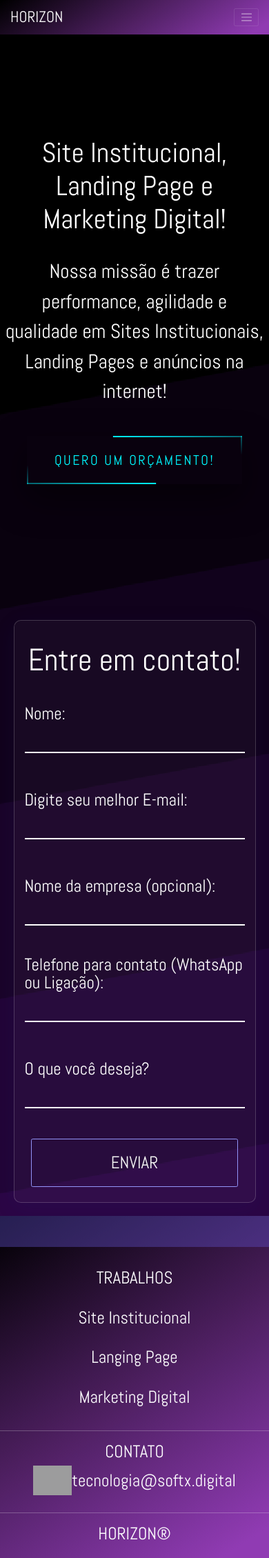
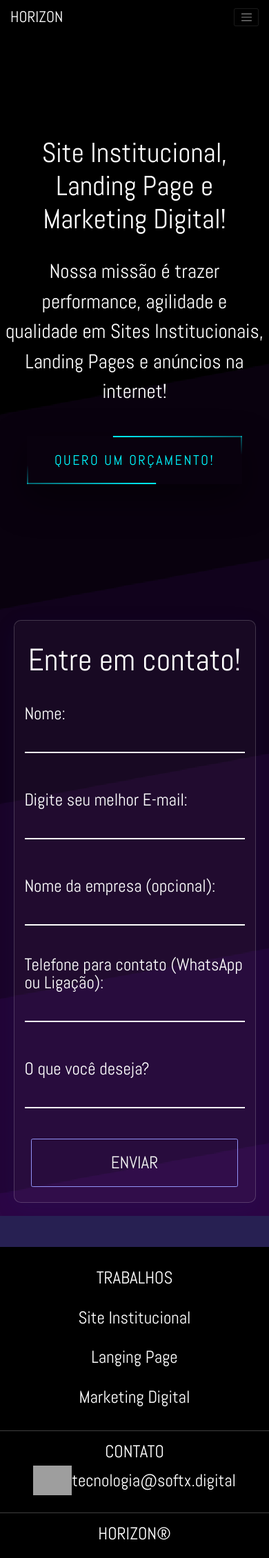
Before and after one commit to AI-Vlad/site-horizon, a PHP site: page / in a window 390 px wide. Shown: the whole page at 69% size. Run offline with PHP 8.4, Linux system fonts and the light colour scheme; grey boxes are pictures that could not be loaded.

Commit message:
remodelando desgin do site

```diff
--- a/assets/css/styles.css
+++ b/assets/css/styles.css
@@ -89,9 +89,7 @@ p {
 }
 
 .bg-purple {
-    background-color: #923cb5;
-    background-image: linear-gradient(147deg, #000000 0%, #923cb5 94%);
-    opacity: 0.8;
+
 }
 
 .nav-link {
@@ -733,7 +731,25 @@ span[class^='cta']:before {
     min-width: 100%;
     min-height: 100%;
     opacity: 0.4;
-  }
+}
+
+#myVideo2 {
+    position: absolute;
+    right: 0;
+    bottom: 0;
+    min-width: 100%;
+    min-height: 100%;
+    opacity: 0.4;
+}
+
+#myVideo3 {
+    position: absolute;
+    right: 0;
+    bottom: 0;
+    min-width: 100%;
+    min-height: 100%;
+    opacity: 0.4;
+}
 
 /* CSS PARA FORMULÁRIO DE CONTATO */
 
@@ -893,8 +909,7 @@ span[class^='cta']:before {
     }
 
     .bg-purple {
-        background-color: #923cb5;
-        background-image: linear-gradient(147deg, #000000 0%, #923cb5 94%);
-        opacity: 0.99;
+        background-color: #000;
+        opacity: 1;
     }
 }
--- a/index.html
+++ b/index.html
@@ -54,7 +54,8 @@
             <div class="enter-section container  container-logo">
                 <div class="col-xs-12 intro">
                     <h1 class="first-title col-xs-12">Site Institucional, Landing Page e Marketing Digital!</h1>
-                    <p class="title-description col-xs-12 mt-5 mb-5 text-center">Nossa missão é trazer performance, agilidade
+                    <p class="title-description col-xs-12 mt-5 mb-5 text-center">Nossa missão é trazer performance,
+                        agilidade
                         e qualidade em Sites Institucionais, Landing Pages e anúncios na internet!
                     </p>
                     <!-- <p class="title-description d-none d-lg-block">Lorem ipsum dolor sit amet consectetur adipisicing
@@ -78,13 +79,13 @@
                             <span></span>
                             <span></span>
                             QUERO UM ORÇAMENTO!
-                          </a>
-                      </div>
+                        </a>
+                    </div>
                 </div>
             </div>
         </section>
 
-        <section id="projects" class="carousel-section section-pattern col-xs-12 d-none d-lg-flex">
+        <section id="projects" class="carousel-section section-pattern col-xs-12 d-none d-lg-flex position-relative">
             <div id="carouselExampleDark" class="carousel slide" data-bs-ride="carousel">
                 <div class="carousel-indicators">
                     <button type="button" data-bs-target="#carouselExampleDark" data-bs-slide-to="0" class="active"
@@ -97,7 +98,8 @@
                 <div class="carousel-inner">
                     <div id="institucional" class="carousel-item active" data-bs-interval="3000">
                         <img src="./assets/img/slideimg.svg" class="d-block w-100" alt="...">
-                        <img src="./assets/img/criacao-de-websites-responsive-design-removebg-preview.png" class="dispositives d-block w-50" alt="...">
+                        <img src="./assets/img/criacao-de-websites-responsive-design-removebg-preview.png"
+                            class="dispositives d-block w-50" alt="...">
                         <div class="carousel-caption d-none d-md-block">
                             <h5>Site Institucional</h5>
                             <p class="text-center">A identidade do seu negócio na internet!</p>
@@ -105,7 +107,8 @@
                     </div>
                     <div id="landing-page" class="carousel-item" data-bs-interval="3000">
                         <img src="./assets/img/slideimg.svg" class="d-block w-100" alt="...">
-                        <img src="./assets/img/criacao-de-websites-responsive-design-removebg-preview.png" class="dispositives d-block w-50" alt="...">
+                        <img src="./assets/img/criacao-de-websites-responsive-design-removebg-preview.png"
+                            class="dispositives d-block w-50" alt="...">
                         <div class="carousel-caption d-none d-md-block">
                             <h5>Landing Page</h5>
                             <p class="text-center">Página única para atingir objetivos com precisão!</p>
@@ -113,7 +116,8 @@
                     </div>
                     <div id="marketing" class="carousel-item">
                         <img src="./assets/img/slideimg.svg" class="d-block w-100" alt="...">
-                        <img src="./assets/img/criacao-de-websites-responsive-design-removebg-preview.png" class="dispositives d-block w-50" alt="...">
+                        <img src="./assets/img/criacao-de-websites-responsive-design-removebg-preview.png"
+                            class="dispositives d-block w-50" alt="...">
                         <div class="carousel-caption d-none d-md-block">
                             <h5>Marketing Digital</h5>
                             <p class="text-center">Impulsione seu negócio na internet!</p>
@@ -133,7 +137,7 @@
             </div>
         </section>
 
-        <section id="contact" class="section-pattern col-xs-5">
+        <section id="contact" class="section-pattern col-xs-5 position-relative">
             <div class="form-container container container-section col-lg-5">
                 <h3 class="title text-center mt-5">Entre em contato!</h3>
                 <form class="contact-form row col-lg-7 m-auto">
@@ -158,7 +162,7 @@
                         <input id="message" class="input-text js-input" type="text" required>
                     </div>
                     <div class="sumbit-button form-field col-lg-12 text-center">
-                                               <input class="btn" type="submit" value="ENVIAR">
+                        <input class="btn" type="submit" value="ENVIAR">
                     </div>
                 </form>
             </div>
```
Also changed, not shown: 3 other files.
